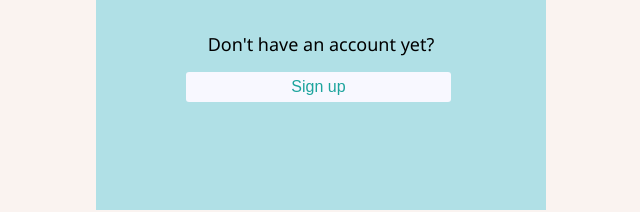
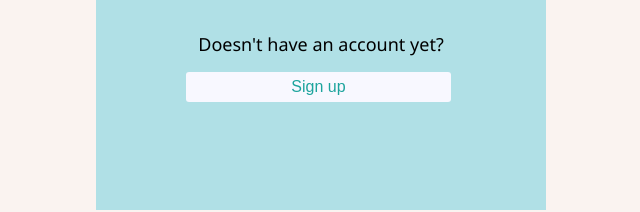
Before and after one commit to Tamir-Deutsch/Holly-Vessels, a website: page pages/index.html in a window 1280 px wide. Shown: the part 424-636 px from the top of the page, 319-959 px from the left. Drawn offline with Linux system fonts and the light colour scheme.

Commit message:
Reverted to a previous working version

```diff
--- a/pages/index.html
+++ b/pages/index.html
@@ -18,7 +18,7 @@
         <input class="inputs" id="password" type="password" placeholder="Enter password" required><br>
         <button class="buttons" onclick="signin()">Sign in</button>
         <br>
-        <p>Don't have an account yet?</p>
+        <p>Doesn't have an account yet?</p>
         <a href="/signUp"><button>Sign up</button></a>
     </div>
 </body>
```
